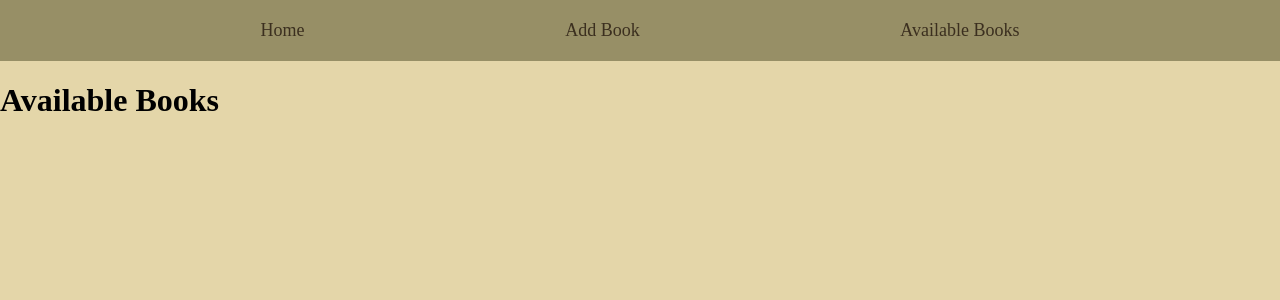
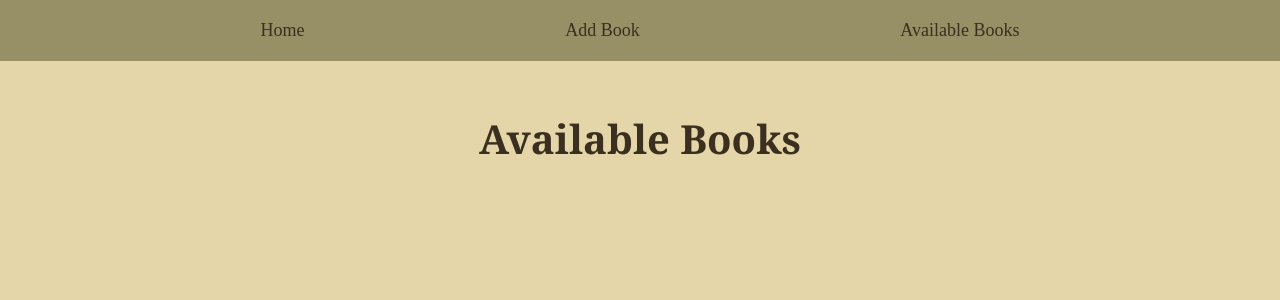
Before and after one commit to elvischege98-tech/Summative-3, a React (Vite) app: page /available-books in a window 1280 px wide. Shown: the top 300 px of the page. Built offline with nearby package versions, Linux system fonts and the light colour scheme.

Commit message:
Inline styled h1 in AvailableBooks component

```diff
--- a/src/components/AvailableBooks.jsx
+++ b/src/components/AvailableBooks.jsx
@@ -1,7 +1,15 @@
 function AvailableBooks(){
     return(
         <>
-        <h1>Available Books</h1>
+        <h1
+        style={{
+            textAlign: 'center',
+            marginTop: '50px',
+            color: '#3b2f1f',
+            fontSize: '2.5rem',
+            fontWeight: 'bold',
+            fontFamily: 'Georgia, serif',
+        }}>Available Books</h1>
         </>
     )
 }
```
